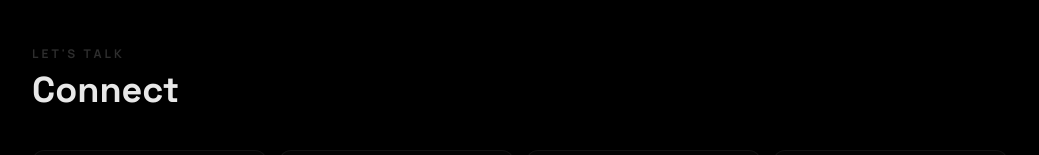
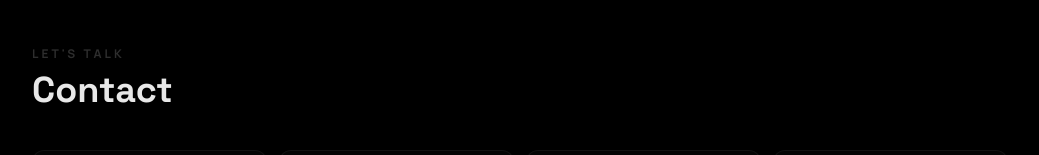
Before and after one commit to WitchakornThokul/WitchakornWEB, a Next.js app: page / in a window 1280 px wide. Shown: the part 3746-3901 px from the top of the page, without its empty margins (120-1159 px from the left). Built offline with nearby package versions, Linux system fonts and the light colour scheme.

Commit message:
fix: rename Connect section to Contact to match navbar
Co-Authored-By: Claude Sonnet 4.6 <noreply@anthropic.com>

```diff
--- a/app/page.tsx
+++ b/app/page.tsx
@@ -573,7 +573,7 @@ export default function Home() {
           <section id="connect">
             <div className="mb-10">
               <p className="mb-2 text-xs font-bold uppercase tracking-[0.25em] text-white/20">Let's talk</p>
-              <h2 className="font-['Space_Grotesk'] text-3xl font-bold text-white sm:text-4xl">Connect</h2>
+              <h2 className="font-['Space_Grotesk'] text-3xl font-bold text-white sm:text-4xl">Contact</h2>
             </div>
 
             <div className="grid gap-3 sm:grid-cols-2 lg:grid-cols-4">
```
